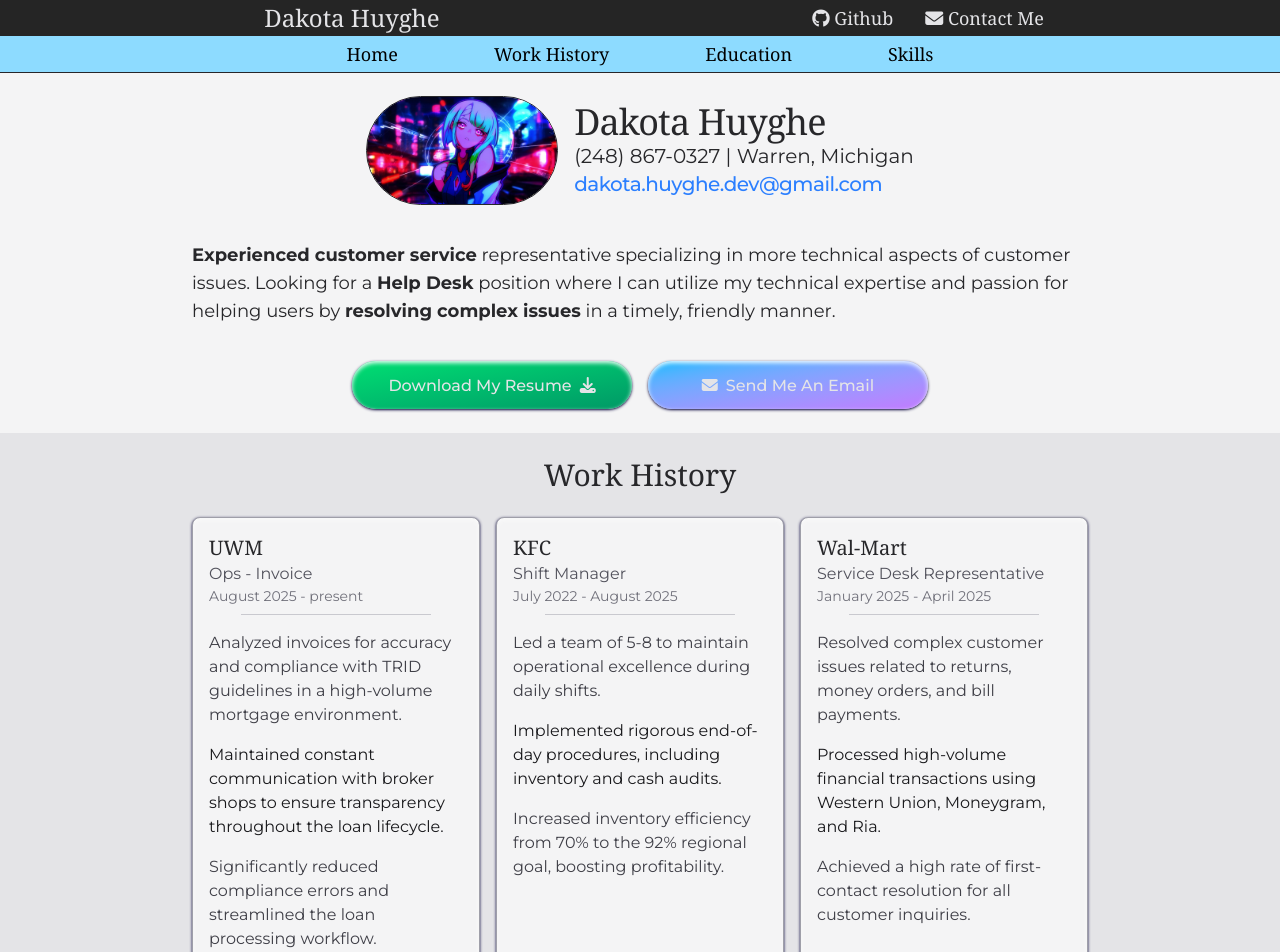
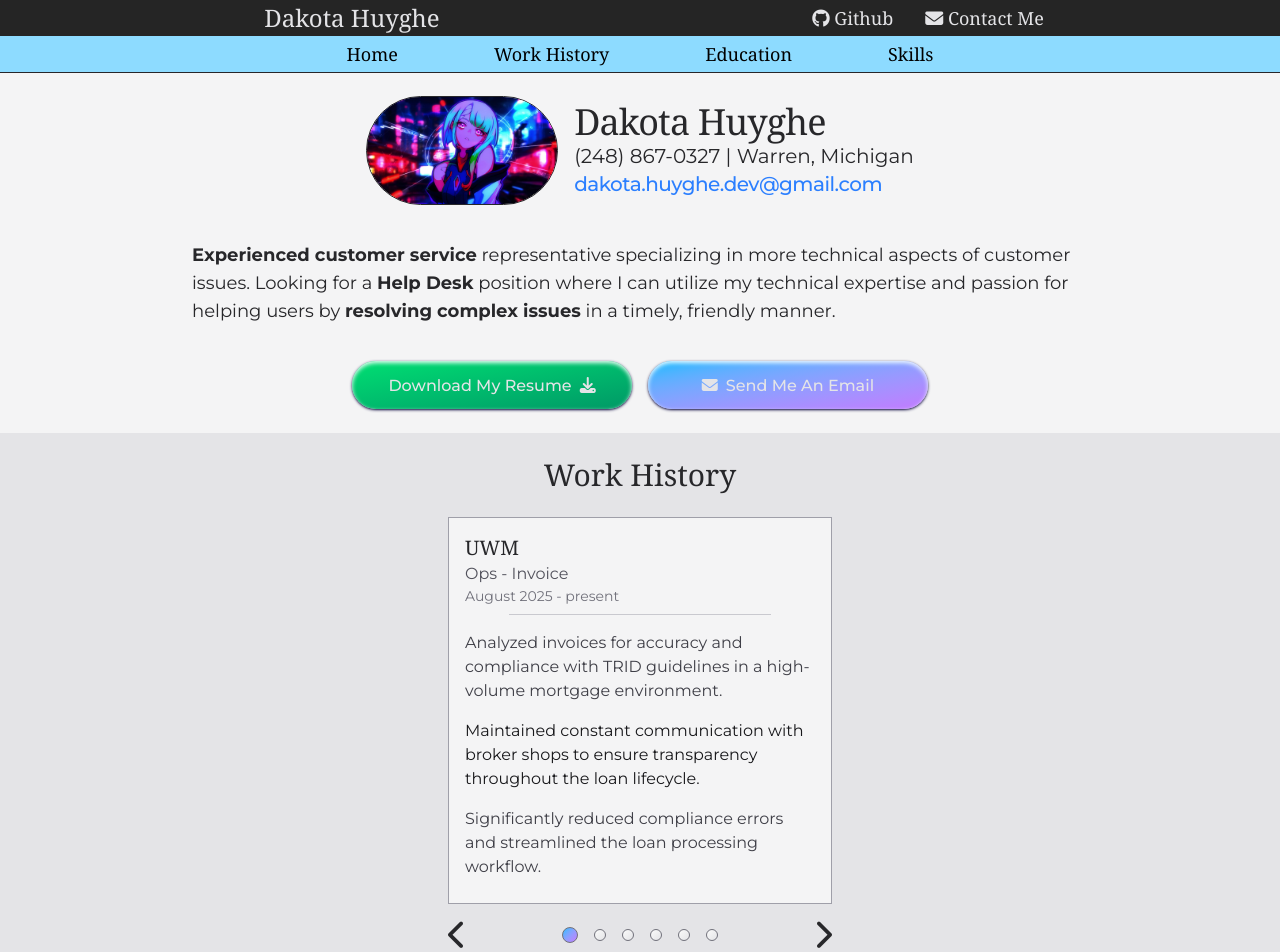
Before and after one commit to voidbloom13/personal-site, a React (Vite) app: page / in a window 1280 px wide. Shown: the top 952 px of the page. Built offline with nearby package versions, Linux system fonts and the light colour scheme; a web font is replaced by a local one.

Commit message:
Added carousel for WorkHist section.

```diff
--- a/src/components/Navbar/Nav.jsx
+++ b/src/components/Navbar/Nav.jsx
@@ -7,8 +7,8 @@ function Nav() {
   const [isMenuActive, setIsMenuActive] = useState(false);
 
   return (
-    <section id="Navigation" className='z-20'>
-      <nav className='fixed top-0 w-full md:border-b md:border-solid md:border-zinc-800 backdrop-blur-sm'>
+    <section id="Navigation" className='fixed top-0 w-full z-20'>
+      <nav className='w-full md:border-b md:border-solid md:border-zinc-800 backdrop-blur-sm'>
         <div className='bg-[rgba(0,0,0,0.85)] text-zinc-200 flex items-center justify-between md:justify-center p-3 md:p-0'>
           <h1 className='hidden md:inline text-3xl md:text-2xl font-serif text-center md:w-1/2 md:max-w-xl'>{userInfo.info.name}</h1>
           <h1 className='inline md:hidden text-3xl md:text-2xl font-[Italiana] text-center md:w-1/2 md:max-w-xl'>DH</h1>
--- a/src/components/WorkHist/WorkCard.jsx
+++ b/src/components/WorkHist/WorkCard.jsx
@@ -2,7 +2,7 @@ import userInfo from "../../assets/userInfo";
 
 function WorkCard(props) {
   return (
-    <div className="transition-all duration-200 w-72 p-4 bg-zinc-100 hover:bg-zinc-50 border border-zinc-400 border-solid rounded-lg shadow-sm hover:shadow-lg shadow-indigo-950 inset-shadow-sm inset-shadow-zinc-50 hover:inset-shadow-white">
+    <div className="transition-all duration-200 w-72 md:w-96 flex-none p-4 bg-zinc-100 border border-zinc-400 border-solid">
       <h2 className="font-serif text-xl text-zinc-800">{props.employer}</h2>
       <p className="text-md  font-[Montserrat] text-zinc-600">{props.title}</p>
       <p className="text-sm font-[Montserrat] text-zinc-500">{props.startDate} - {props.endDate}</p>
--- a/src/components/WorkHist/WorkHist.jsx
+++ b/src/components/WorkHist/WorkHist.jsx
@@ -1,13 +1,35 @@
+import { useState } from 'react';
 import userInfo from '../../assets/userInfo';
 import WorkCard from './WorkCard';
 
 function WorkHist() {
+  const [activeSlide, setActiveSlide] = useState(0);
+
+  function previous() {
+    activeSlide <= 0 ? setActiveSlide(userInfo.jobs.length - 1) : setActiveSlide(activeSlide - 1);
+  }
+
+  function next() {
+    activeSlide >= userInfo.jobs.length - 1 ? setActiveSlide(0) : setActiveSlide(activeSlide + 1);
+  }
+
   return (
-    <section id="WorkHistory" className='w-full bg-zinc-200 text-zinc-800 py-6 mx-auto'>
+    <section id="WorkHistory" className='w-full bg-zinc-200 text-zinc-800 py-6 mx-auto z-0'>
       <div className='w-9/10 max-w-6xl mx-auto'>
         <h1 className='font-serif text-4xl md:text-3xl text-center mb-6'>Work History</h1>
-        <div className="flex flex-row flex-wrap justify-center justify-self-center gap-4">
-          {userInfo.jobs.map(job => <WorkCard key={job.employer} employer={job.employer} title={job.title} startDate={job.startDate} endDate={job.endDate} description={job.description} />)}
+        <div className='relative overflow-hidden w-72 md:w-96 mx-auto'>
+          <div className="transform-translate duration-500 flex flex-row row-start-1 col-span-3 md:col-auto" style={{ transform: `translateX(-${activeSlide * 100}%)` }}>
+            {userInfo.jobs.map((job, index) => <WorkCard key={job.employer} activeSlide={index} employer={job.employer} title={job.title} startDate={job.startDate} endDate={job.endDate} description={job.description} />)}
+          </div>
+          <div className='flex flex-row justify-between mt-4'>
+            <i onClick={previous} className='fa-solid fa-chevron-left text-3xl justify-self-end row-start-2 md:row-start-1 col-start-1 z-1' />
+            <div className='flex flex-row items-center justify-center gap-4'>
+              {userInfo.jobs.map((_, index) => index === activeSlide
+                ? <div key={index} className='transition-all duration-200 size-4 border border-solid border-zinc-500 rounded-full bg-linear-to-br from-sky-400 to-purple-400' />
+                : <div key={index} className='transition-all duration-200 size-3 border border-solid border-zinc-500 rounded-full bg-linear-to-br from-zinc-50 to-zinc-200' />)}
+            </div>
+            <i onClick={next} className='fa-solid fa-chevron-right text-3xl justify-self-start row-start-2 md:row-start-1 col-start-3 z-1' />
+          </div>
         </div>
       </div>
     </section>
```
